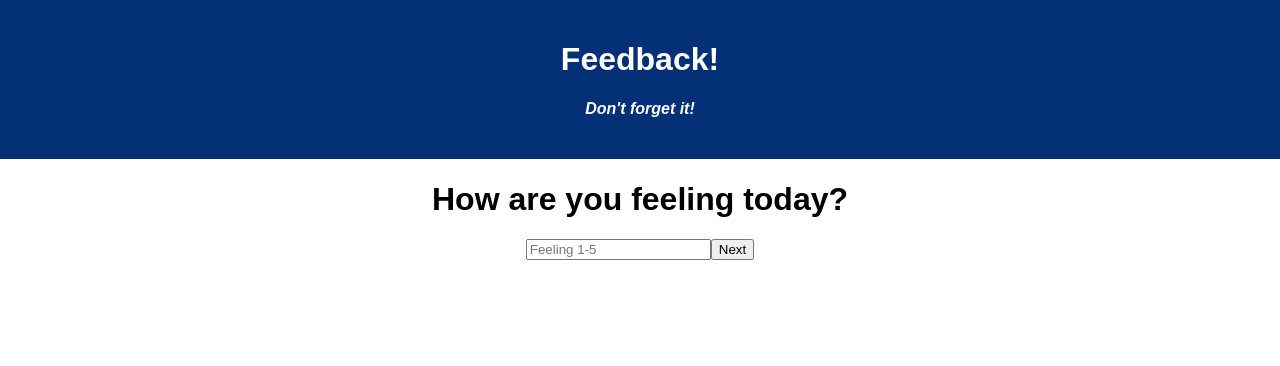
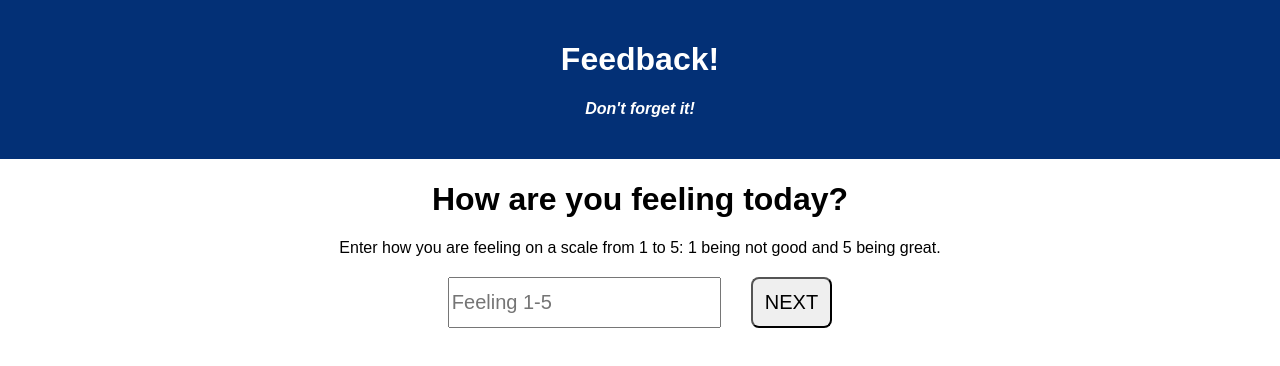
Before and after one commit to emolden/redux-feedback-loop, a React (Vite) app: page / in a window 1280 px wide. Shown: the top 366 px of the page. Built offline with nearby package versions, Linux system fonts and the light colour scheme.

Commit message:
updated css and added data verification

```diff
--- a/package.json
+++ b/package.json
@@ -11,7 +11,8 @@
     "react-redux": "^7.2.9",
     "react-router-dom": "^5.3.4",
     "redux": "^4.2.1",
-    "redux-logger": "^3.0.6"
+    "redux-logger": "^3.0.6",
+    "sweetalert2": "^11.12.4"
   },
   "devDependencies": {
     "@vitejs/plugin-react": "^4.2.1",
--- a/src/components/App/App.css
+++ b/src/components/App/App.css
@@ -1,5 +1,6 @@
 .App {
   text-align: center;
+  font-family: Arial, Helvetica, sans-serif
 }
 
 .App-header {
@@ -21,3 +22,29 @@
 h4 {
   font-style: italic;
 }
+
+.nextButton {
+  font-size: 20px;
+  border-radius: 8px;
+  padding: 12px;
+}
+
+.nextButton:hover {
+  background-color: rgb(100, 95, 100);
+}
+
+.labelInput {
+  display: flex;
+  flex-direction: column;
+  gap: 20px;
+}
+
+.inputButton {
+  display: flex;
+  gap: 30px;
+  justify-content: center;
+}
+
+.input {
+  font-size: 20px;
+}
--- a/src/components/Comments/Comments.jsx
+++ b/src/components/Comments/Comments.jsx
@@ -24,14 +24,17 @@ function Comments () {
     return (
         <div>
             <h1>Any comments you want to leave?</h1>
+            <div className="inputButton">
                 <input
+                    className="input"
                     data-testid="input"
                     value={comment}
                     type= 'text'
                     placeholder= 'Comments'
                     onChange={(e) => setComment(e.target.value)}
                 />
-            <button data-testid="next" onClick={handleCommentNext}>Next</button>
+                <button className = "nextButton" data-testid="next" onClick={handleCommentNext}>Next</button>
+            </div>
         </div>
     )
 }
--- a/src/components/Feeling/Feeling.jsx
+++ b/src/components/Feeling/Feeling.jsx
@@ -1,6 +1,7 @@
 import { useHistory } from "react-router-dom/cjs/react-router-dom.min";
 import { useState } from "react";
 import { useDispatch } from "react-redux";
+import Swal from "sweetalert2";
 
 
 function Feeling () {
@@ -11,9 +12,9 @@ function Feeling () {
     const [feeling, setFeeling] = useState('');
 
     const handleFeelingNext = (event) => {
-
         event.preventDefault();
 
+        if(feeling === '1' || feeling === '2' || feeling === '3' || feeling === '4' || feeling === '5') {
             dispatch({
                 type: 'FEELING',
                 payload: feeling
@@ -21,18 +22,28 @@ function Feeling () {
 
             history.push('/understanding')
         }
+        else {
+            Swal.fire("Please enter 1, 2, 3, 4, or 5.");
+        }
+    }
 
     return (
         <div>
             <h1>How are you feeling today?</h1>
+            <section className="labelInput">
+                <label>Enter how you are feeling on a scale from 1 to 5: 1 being not good and 5 being great.</label>
+                <div className="inputButton">
                     <input
+                        className="input"
                         data-testid="input"
                         value={feeling}
                         type= 'number'
                         placeholder= 'Feeling 1-5'
                         onChange={(e) => setFeeling(e.target.value)}
                     />
-            <button data-testid="next" onClick={handleFeelingNext}>Next</button>
+                    <button className = "nextButton" data-testid="next" onClick={handleFeelingNext}>NEXT</button>
+                </div>
+            </section>
         </div>
     )
 }
--- a/src/components/Review/Review.jsx
+++ b/src/components/Review/Review.jsx
@@ -1,6 +1,7 @@
 import { useHistory } from "react-router-dom/cjs/react-router-dom.min";
 import axios from "axios";
 import { useSelector } from "react-redux";
+import Swal from "sweetalert2";
 
 function Review () {
 
@@ -25,6 +26,10 @@ function Review () {
             data: reviewToAdd
         })
         .then ((response) => {
+            Swal.fire({
+                title: "Your feedback was successfully saved!",
+                icon: "success"
+              });
             history.push('/submission_page')
         })
         .catch ((error) => {
@@ -39,7 +44,7 @@ function Review () {
             <h3>Understanding: {understanding}</h3>
             <h3>Support: {support}</h3>
             <h3>Comments: {comment}</h3>
-            <button data-testid="next" onClick={handleReviewSubmit}>SUBMIT</button>
+            <button className = "nextButton" data-testid="next" onClick={handleReviewSubmit}>SUBMIT</button>
         </div>
     )
 }
--- a/src/components/SubmissionPage/SubmissionPage.jsx
+++ b/src/components/SubmissionPage/SubmissionPage.jsx
@@ -13,9 +13,9 @@ function SubmissionPage () {
 
     return (
         <div>
-            <h2>Thank You!</h2>
+            <h2>Thank You for your feedback!</h2>
 
-            <button data-testid="next" onClick={goToFeeling}>Leave New Feedback</button>
+            <button className = "nextButton" data-testid="next" onClick={goToFeeling}>Leave New Feedback</button>
         </div>
     )
 }
--- a/src/components/Support/Support.jsx
+++ b/src/components/Support/Support.jsx
@@ -1,6 +1,7 @@
 import { useHistory } from "react-router-dom/cjs/react-router-dom.min";
 import { useState } from "react";
 import { useDispatch } from "react-redux";
+import Swal from "sweetalert2";
 
 function Support () {
 
@@ -12,6 +13,7 @@ function Support () {
     const handleSupportNext = (event) => {
         event.preventDefault();
 
+        if(support === '1' || support === '2' || support === '3' || support === '4' || support === '5') {
         dispatch({
             type: 'SUPPORT',
             payload: support
@@ -19,18 +21,28 @@ function Support () {
 
         history.push('/comments')
         }
+        else {
+            Swal.fire("Please enter 1, 2, 3, 4, or 5.");
+        }
+    }
 
     return (
         <div>
             <h1>How well are you being supported?</h1>
+            <section className="labelInput">
+                <label>Enter how supported you are feeling on a scale from 1 to 5: 1 being not good and 5 being great.</label>
+                <div className="inputButton">
                     <input
+                        className="input"
                         data-testid="input"
                         value={support}
                         type= 'number'
                         placeholder= 'Support 1-5'
                         onChange={(e) => setSupport(e.target.value)}
                     />
-            <button data-testid="next" onClick={handleSupportNext}>NEXT</button>
+                    <button className = "nextButton" data-testid="next" onClick={handleSupportNext}>NEXT</button>
+                </div>
+            </section>
         </div>
     )
 }
--- a/src/components/Understanding/Understanding.jsx
+++ b/src/components/Understanding/Understanding.jsx
@@ -1,6 +1,7 @@
 import { useHistory } from "react-router-dom/cjs/react-router-dom.min";
 import { useState } from "react";
 import { useDispatch } from "react-redux";
+import Swal from "sweetalert2";
 
 function Understanding () {
 
@@ -12,6 +13,7 @@ function Understanding () {
     const handleUnderstandingNext = (event) => {
         event.preventDefault();
 
+        if (understanding === '1' || understanding === '2' || understanding === '3' || understanding === '4' || understanding === '5') {
             dispatch({
                 type: 'UNDERSTANDING',
                 payload: understanding
@@ -19,18 +21,28 @@ function Understanding () {
 
             history.push('/support')
         }
+        else {
+            Swal.fire("Please enter 1, 2, 3, 4, or 5.");
+        }
+    }
 
     return (
         <div>
             <h1>How well are you understanding the content?</h1>
+            <section className="labelInput">
+                <label>Enter how well are you understanding on a scale from 1 to 5: 1 being not good and 5 being great.</label>
+                <div className="inputButton">
                     <input
+                        className="input"
                         data-testid="input"
                         value={understanding}
                         type= 'number'
                         placeholder= 'Understanding 1-5'
                         onChange={(e) => setUnderstanding(e.target.value)}
                     />
-            <button data-testid="next" onClick={handleUnderstandingNext}>Next</button>
+                    <button className = "nextButton" data-testid="next" onClick={handleUnderstandingNext}>Next</button>
+                </div>
+            </section>
         </div>
     )
 }
```
Also changed, not shown: 1 other file (tests, documents, lock files or other folders). Lines whose indentation alone changed are shown as unchanged.
